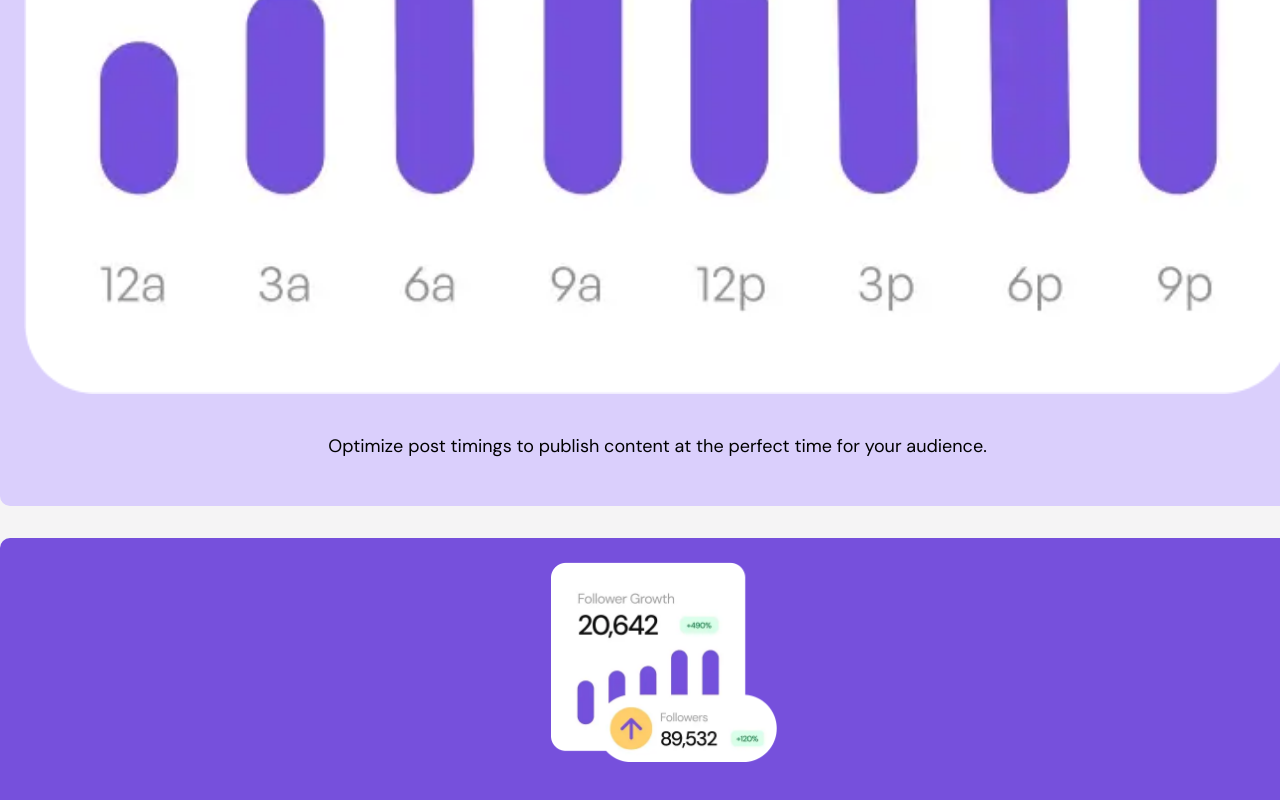
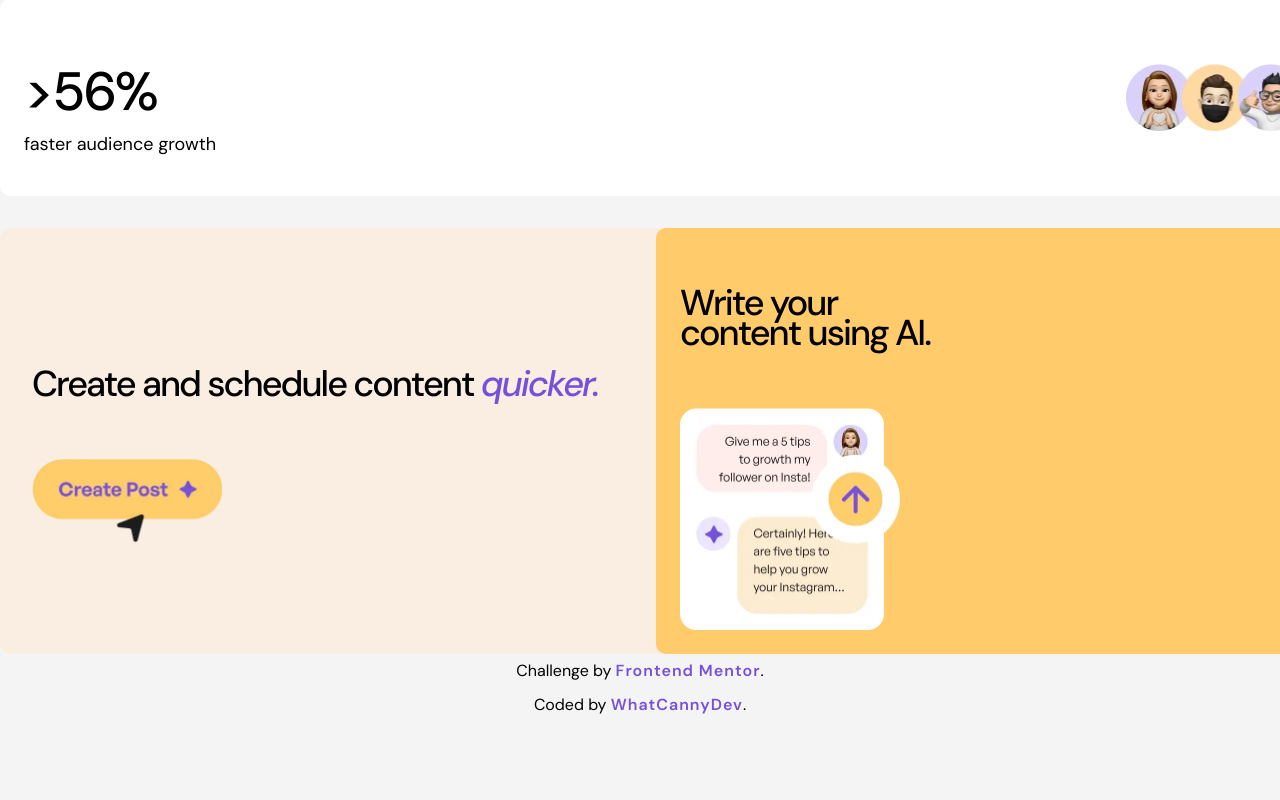
Before and after one commit to CannyRo/FrontendMentor_BentoGrid_RMydElrlOj, a plain HTML site: page index.html in a window 1280 px wide. Shown: the part 1700-2500 px from the top of the page. After the commit the page ends 2430 px from the top, so only its background shows below. Drawn offline with Linux system fonts and the light colour scheme.

Commit message:
Tablet version

```diff
--- a/index.html
+++ b/index.html
@@ -13,39 +13,41 @@
 
 <body>
   <main class="main">
-    <section class="card card-purple card-center card-title">
+    <section id="social-media-speed" class="card card-purple card-center card-title">
       <h2 class="title">Social Media <span class="accent-yellow">10x</span> <span class="text-italic">Faster</span> with AI</h2>
       <img src="./assets/images/illustration-five-stars.webp" alt="5 gold stars" class="img-star">
       <p class="text">Over 4,000 5-star reviews</p>
     </section>
-    <section class="card card-padding-16">
+    <section id="multiple-platforms" class="card card-padding-xs card-247 card-space-between">
       <img src="./assets/images/illustration-multiple-platforms.svg" alt="Social network accounts" class="img-social">
-      <p class="subtitle-2">Manage multiple accounts and platforms.</p>
+      <p class="subtitle-2 text-208">Manage multiple accounts and platforms.</p>
     </section>
-    <section class="card card-yellow card-padding-16 card-padding-bottom">
+    <section id="consistent-schedule" class="card card-yellow card-padding-xs card-padding-bottom card-247">
       <p class="subtitle-2">Maintain a consistent posting schedule.</p>
       <img src="./assets/images/illustration-consistent-schedule.webp" alt="Calendar for consistent posts" class="img-calendar">
     </section>
-    <section class="card card-purple-100 card-center card-padding-16 card-padding-y">
+    <section id="schedule-posts" class="card card-purple-100 card-center card-padding-xs card-padding-y">
       <p class="subtitle-2">Schedule to social media.</p>
       <img src="./assets/images/illustration-schedule-posts.webp" alt="Calendar to schedule post" class="img-schedule">
       <p class="text text-padding">Optimize post timings to publish content at the perfect time for your audience.</p>
     </section>
-    <section class="card card-center card-purple">
+    <section id="grow-followers" class="card card-center card-purple card-flex-md-center">
       <img src="./assets/images/illustration-grow-followers.webp" alt="Growth statistics" class="img-growth">
-      <h3 class="subtitle">Grow followers with non-stop content.</h3>
+      <h3 class="subtitle text-257">Grow followers with non-stop content.</h3>
     </section>
-    <section class="card">
-      <h2 class="title title-margin-15">>56% </h2>
-      <p class="text">faster audience growth</p>
+    <section id="audience-growth" class="card card-flex-md-space-between">
+      <div>
+        <h2 class="title title-margin-15">>56% </h2>
+        <p class="text">faster audience growth</p>
+      </div>
       <img src="./assets/images/illustration-audience-growth.webp" alt="Avatars" class="img-avatar">
     </section>
-    <section class="card card-yellow-100 card-padding-32">
+    <section id="create-content" class="card card-yellow-100 card-padding-md card-align-items-md">
       <h3 class="subtitle">Create and schedule content <span class="accent-purple text-italic">quicker.</span></h3>
       <img src="./assets/images/illustration-create-post.webp" alt="Button to create a post" class="img-post">
     </section>
-    <section class="card card-yellow">
-      <h3 class="subtitle">Write your content using AI.</h3>
+    <section id="write-content-ai" class="card card-yellow">
+      <h3 class="subtitle text-257">Write your content using AI.</h3>
       <img src="./assets/images/illustration-ai-content.webp" alt="Conversation wit AI" class="img-chat">
     </section>
   </main>
--- a/style.css
+++ b/style.css
@@ -26,14 +26,48 @@ img{
 }
 .main{
     display: grid;
+    grid-template-columns: 1fr;
+    grid-template-areas:
+        "social-media-speed"
+        "multiple-platforms"
+        "consistent-schedule"
+        "schedule-posts"
+        "grow-followers"
+        "audience-growth"
+        "create-content"
+        "write-content-ai";
     gap: 32px;
     padding: 32px 16px 64px 16px;
     width: 100%;
 }
+#social-media-speed{
+    grid-area: social-media-speed;
+}
+#multiple-platforms{
+    grid-area: multiple-platforms;
+}
+#consistent-schedule{
+    grid-area: consistent-schedule;
+}
+#schedule-posts{
+    grid-area: schedule-posts;
+}
+#grow-followers{
+    grid-area: grow-followers;
+}
+#audience-growth{
+    grid-area: audience-growth;
+}
+#create-content{
+    grid-area: create-content;
+}
+#write-content-ai{
+    grid-area: write-content-ai;
+}
 .card{
     display: flex;
     flex-direction: column;
-    align-items: center;
+    /* align-items: center; */
     padding: 24px;
     width: 100%;
     border-radius: 10px;
@@ -43,6 +77,7 @@ img{
     padding: 40px 32px;
 }
 .card-center{
+    align-items: center;
     text-align: center;
 }
 .card-purple{
@@ -58,10 +93,10 @@ img{
 .card-yellow-100{
     background-color: var(--Yellow-100);
 }
-.card-padding-16{
+.card-padding-xs{
     padding: 16px;
 }
-.card-padding-32{
+.card-padding-md{
     padding: 32px;
 }
 .card-padding-y{
@@ -94,6 +129,7 @@ img{
 }
 .text{
     width: 100%;
+    max-width: 359px;
     font-size: 18px;
     line-height: 20px;
     font-weight: 400;
@@ -133,6 +169,7 @@ img{
 .img-schedule{
     width: 99%;
     height: 100%;
+    max-height: 318px;
     margin: 24px 0;
 }
 .img-growth{
@@ -158,7 +195,6 @@ img{
     height: 222.5px;
     align-self: start;
 }
-/*FOOTER*/
 .footer{
     position: absolute;
     bottom: 0;
@@ -169,5 +205,87 @@ img{
     font-weight: 600;
     letter-spacing: 1px;
     color: var(--Purple-500);
-
 }
+@media(min-width: 768px){
+    .main{
+        grid-template-columns: 1fr 1fr;
+        grid-template-areas:
+            "social-media-speed social-media-speed"
+            "multiple-platforms consistent-schedule"
+            "schedule-posts schedule-posts"
+            "grow-followers grow-followers"
+            "audience-growth audience-growth"
+            "create-content write-content-ai";
+        padding: 52px 40px 76px 40px;
+    }
+    .card-title{
+        display: flex;
+        flex-direction: column;
+        justify-content: center;
+        align-items: center;
+        height: 324px;
+    }
+    .card-247{
+        height: 247px;
+    }
+    .card-padding-xs{
+        padding: 24px;
+    }
+    .card-space-between{
+        display: flex;
+        flex-direction: column;
+        justify-content: space-between;
+    }
+    .card-flex-md-center{
+        flex-direction: row;
+        justify-content: center;
+        gap: 40px;
+    }
+    .card-flex-md-space-between{
+        flex-direction: row;
+        justify-content: space-between;
+        align-items: center;
+    }
+    .card-align-items-md{
+        justify-content: center;
+        align-items: start;
+    }
+    .title{
+        max-width: 482px;
+        font-size: 54px;
+        line-height: 48px;
+        letter-spacing: -2px;
+    }
+    .subtitle{
+        font-size: 36px;
+        line-height: 30px;
+    }
+    .subtitle-2{
+        font-size: 28px;
+        line-height: 26px;
+    }
+    .text-208{
+        max-width: 208px;
+    }
+    .text-257{
+        max-width: 257px;
+        text-align: left;
+    }
+    .text-padding{
+        padding: 0;
+    }
+    .vertical-align{
+        vertical-align: middle;
+    }
+    .img-schedule{
+        width: auto;
+        height: 318px;
+    }
+    .img-growth{
+        margin: 0;
+    }
+    .img-avatar{
+        margin: 0;
+        align-self: center;
+    }
+}
```
